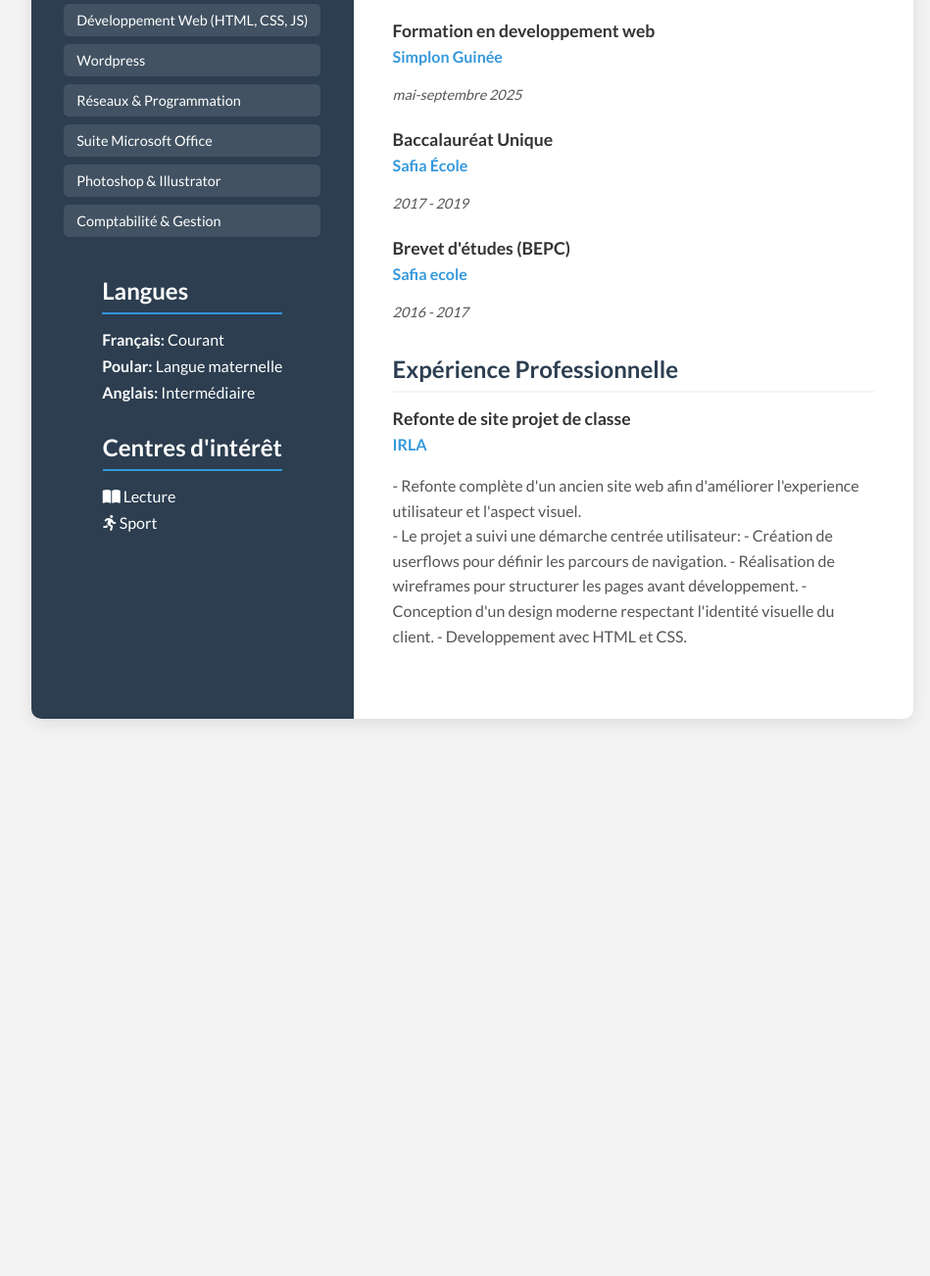
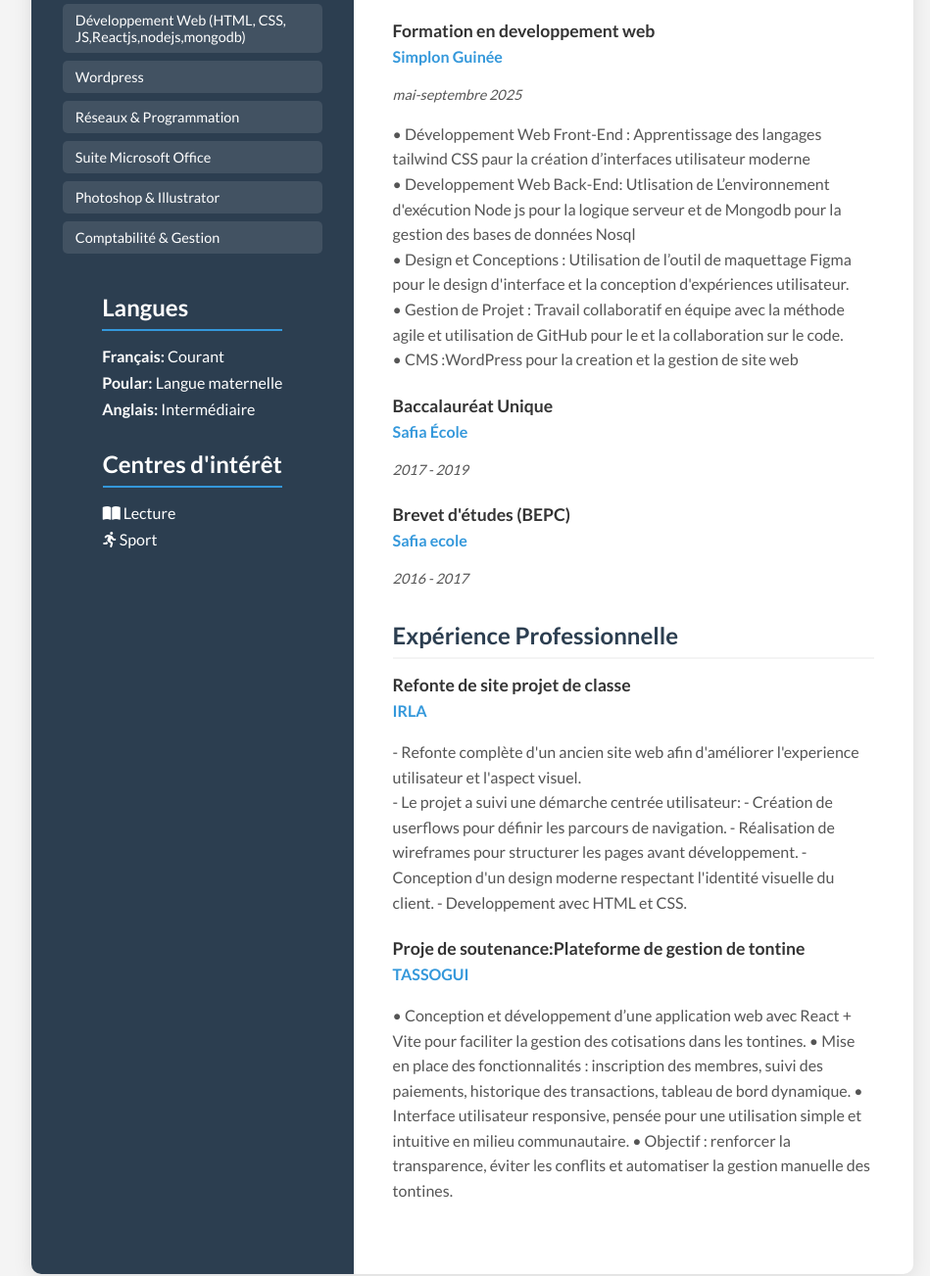
Before and after one commit to Djenaba62/cv-pro, a plain HTML site: page index.html in a window 1280 px wide. Shown: the part 551-1854 px from the top of the page at 98% size, without its empty margins (158-1107 px from the left). Before the commit the page ends 1317 px from the top, so only its background shows below. Drawn offline with Linux system fonts and the light colour scheme.

Commit message:
first commit

```diff
--- a/index.html
+++ b/index.html
@@ -226,7 +226,7 @@
             <div class="skills">
                 <h2>Compétences</h2>
                 <ul>
-                    <li>Développement Web (HTML, CSS, JS)</li>
+                    <li>Développement Web (HTML, CSS, JS,Reactjs,nodejs,mongodb)</li>
                     <li>Wordpress</li>
                     <li>Réseaux & Programmation</li>
                     <li>Suite Microsoft Office</li>
@@ -276,6 +276,14 @@
                     <h4>Formation en developpement web </h4>
                     <p class="timeline-item-subtitle">Simplon Guinée</p>
                     <p class="timeline-item-date">mai-septembre 2025</p>
+                    <p>• Développement Web Front-End : Apprentissage des langages tailwind CSS paur la création
+                    d’interfaces utilisateur moderne <br>• Developpement Web Back-End:
+Utlisation de L’environnement d'exécution Node js pour la logique serveur
+et de Mongodb pour la gestion des bases de données Nosql <br>• Design et
+Conceptions : Utilisation de l’outil de maquettage Figma pour le design
+d'interface et la conception d'expériences utilisateur. <br> • Gestion de Projet :
+Travail collaboratif en équipe avec la méthode agile et utilisation de
+GitHub pour le et la collaboration sur le code. <br>• CMS :WordPress pour la creation et la gestion de site web</p>
                 </div>
                 <div class="timeline-item">
                     <h4>Baccalauréat Unique</h4>
@@ -303,6 +311,22 @@
                         - Developpement avec HTML et CSS.
                     </p>
                 </div>
+                                <div class="timeline-item">
+                    <h4>Proje de soutenance:Plateforme de gestion de tontine </h4>
+                    <p class="timeline-item-subtitle">TASSOGUI</p>
+                    <p>
+
+
+• Conception et développement d’une application web avec React + Vite
+pour faciliter la gestion des cotisations dans les tontines.
+• Mise en place des fonctionnalités : inscription des membres, suivi des
+paiements, historique des transactions, tableau de bord dynamique.
+• Interface utilisateur responsive, pensée pour une utilisation simple et
+intuitive en milieu communautaire.
+• Objectif : renforcer la transparence, éviter les conflits et automatiser la
+gestion manuelle des tontines.
+                    </p>
+                </div>
                 <!-- Ajoutez d'autres expériences ici -->
             </section>
 
```
